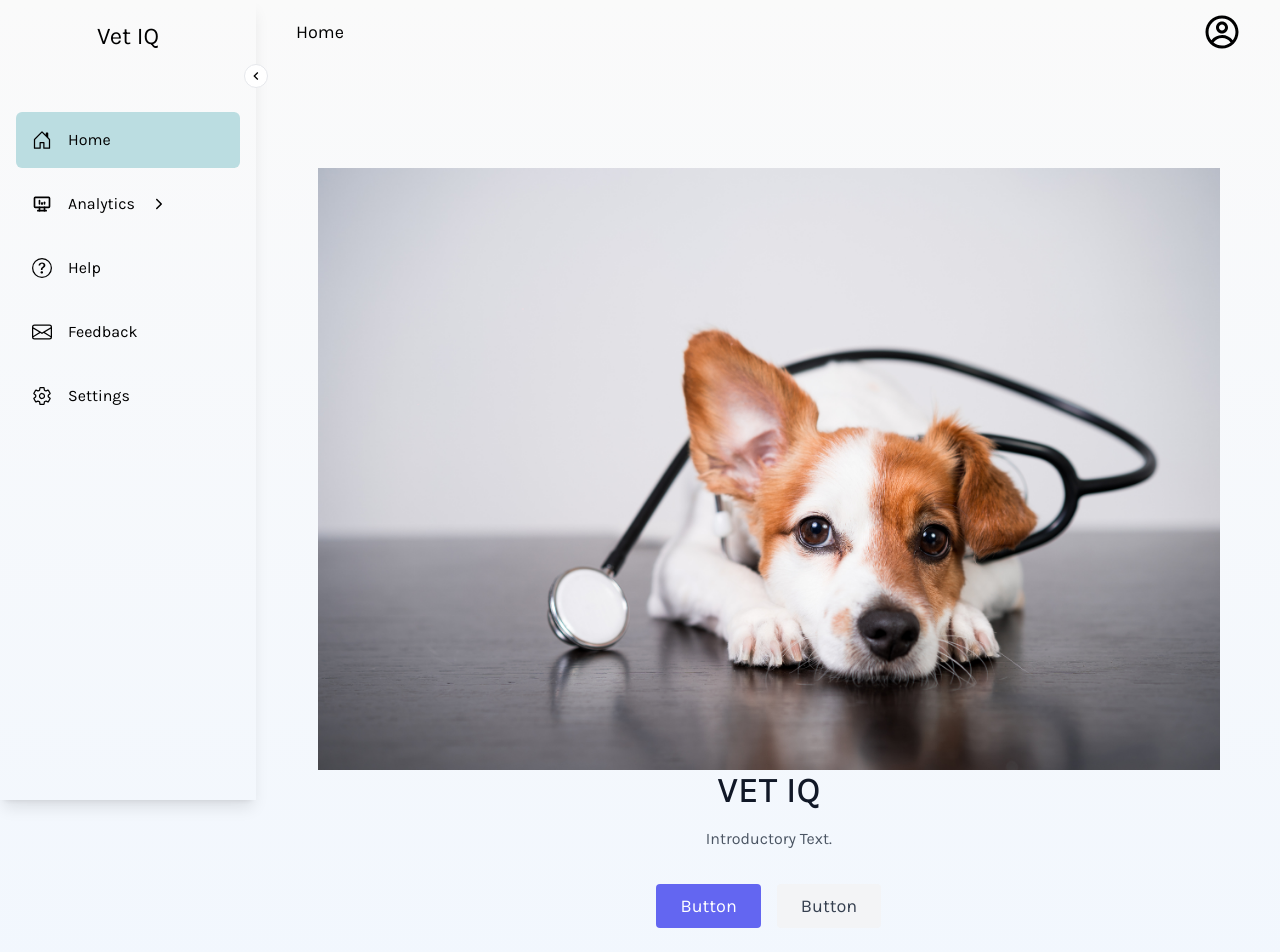
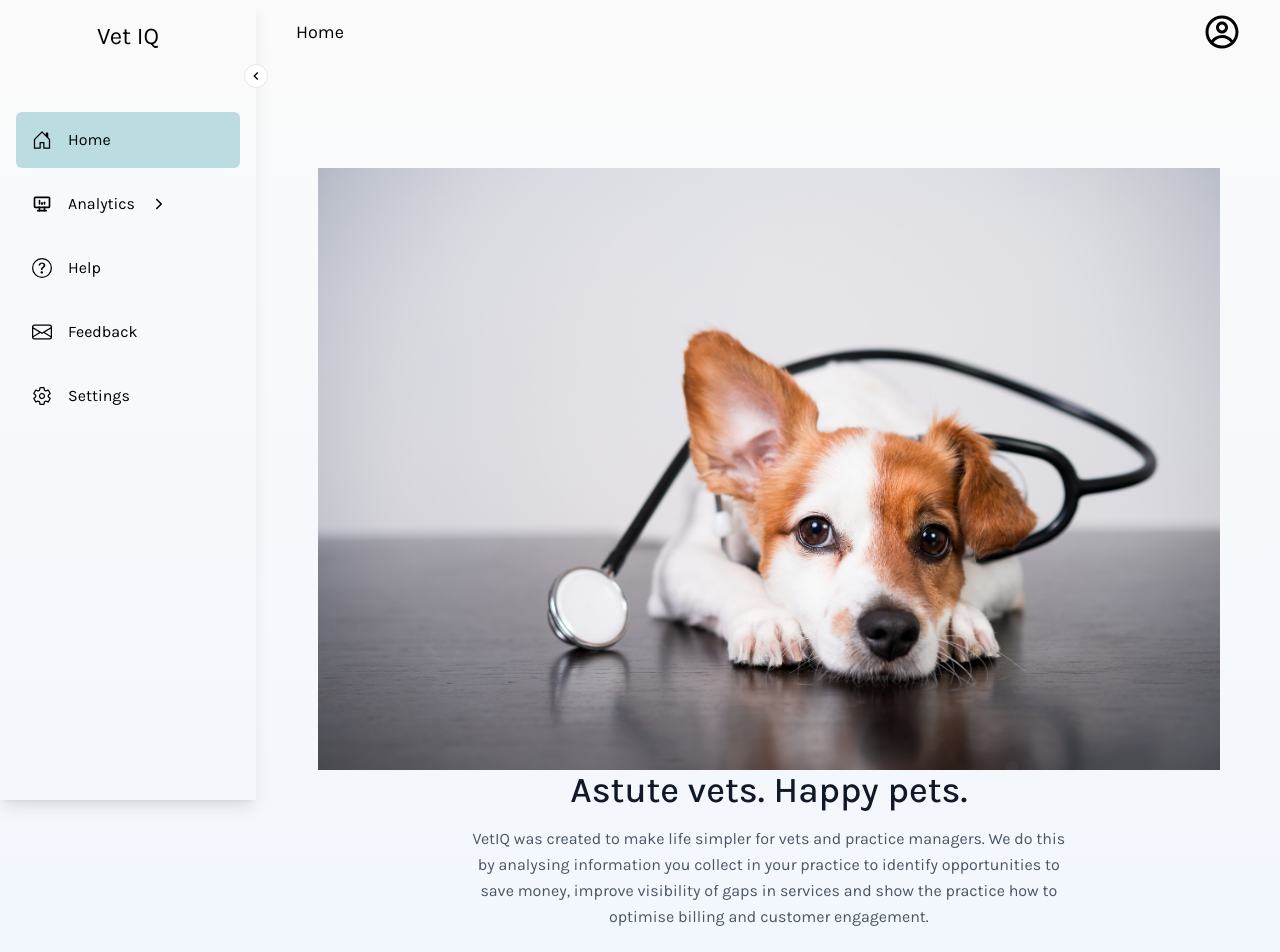
Before and after one commit to shifenghzhang/VetIQ-Web-Application, a Next.js app: page / in a window 1280 px wide. Shown: the top 952 px of the page. Built offline with nearby package versions, Linux system fonts and the light colour scheme.

Commit message:
Update hero-section.tsx

```diff
--- a/src/app/_components/hero-section.tsx
+++ b/src/app/_components/hero-section.tsx
@@ -7,11 +7,11 @@ const HeroSection = () => {
       <div className="container mx-auto flex px-5 py-24 items-center justify-center flex-col">
       <img alt="hero" src="images\iStock-1224227548.jpg"></img>
         <div className="text-center lg:w-2/3 w-full">
-          <h1 className="title-font sm:text-4xl text-3xl mb-4 font-medium text-gray-900">VET IQ</h1>
-          <p className="mb-8 leading-relaxed">Introductory Text.</p>
+          <h1 className="title-font sm:text-4xl text-3xl mb-4 font-medium text-gray-900">Astute vets. Happy pets.</h1>
+          <p className="mb-8 leading-relaxed">VetIQ was created to make life simpler for vets and practice managers. We do this by analysing information you collect in your practice to identify opportunities to save money, improve visibility of gaps in services and show the practice how to optimise billing and customer engagement. </p>
           <div className="flex justify-center">
-            <button className="inline-flex text-white bg-indigo-500 border-0 py-2 px-6 focus:outline-none hover:bg-indigo-600 rounded text-lg">Button</button>
-            <button className="ml-4 inline-flex text-gray-700 bg-gray-100 border-0 py-2 px-6 focus:outline-none hover:bg-gray-200 rounded text-lg">Button</button>
+            <button className="inline-flex text-white bg-indigo-500 border-0 py-2 px-6 focus:outline-none hover:bg-indigo-600 rounded text-lg">Learn More</button>
+            <button className="ml-4 inline-flex text-gray-700 bg-gray-100 border-0 py-2 px-6 focus:outline-none hover:bg-gray-200 rounded text-lg">Book a Demo</button>
           </div>
         </div>
       </div>
```
